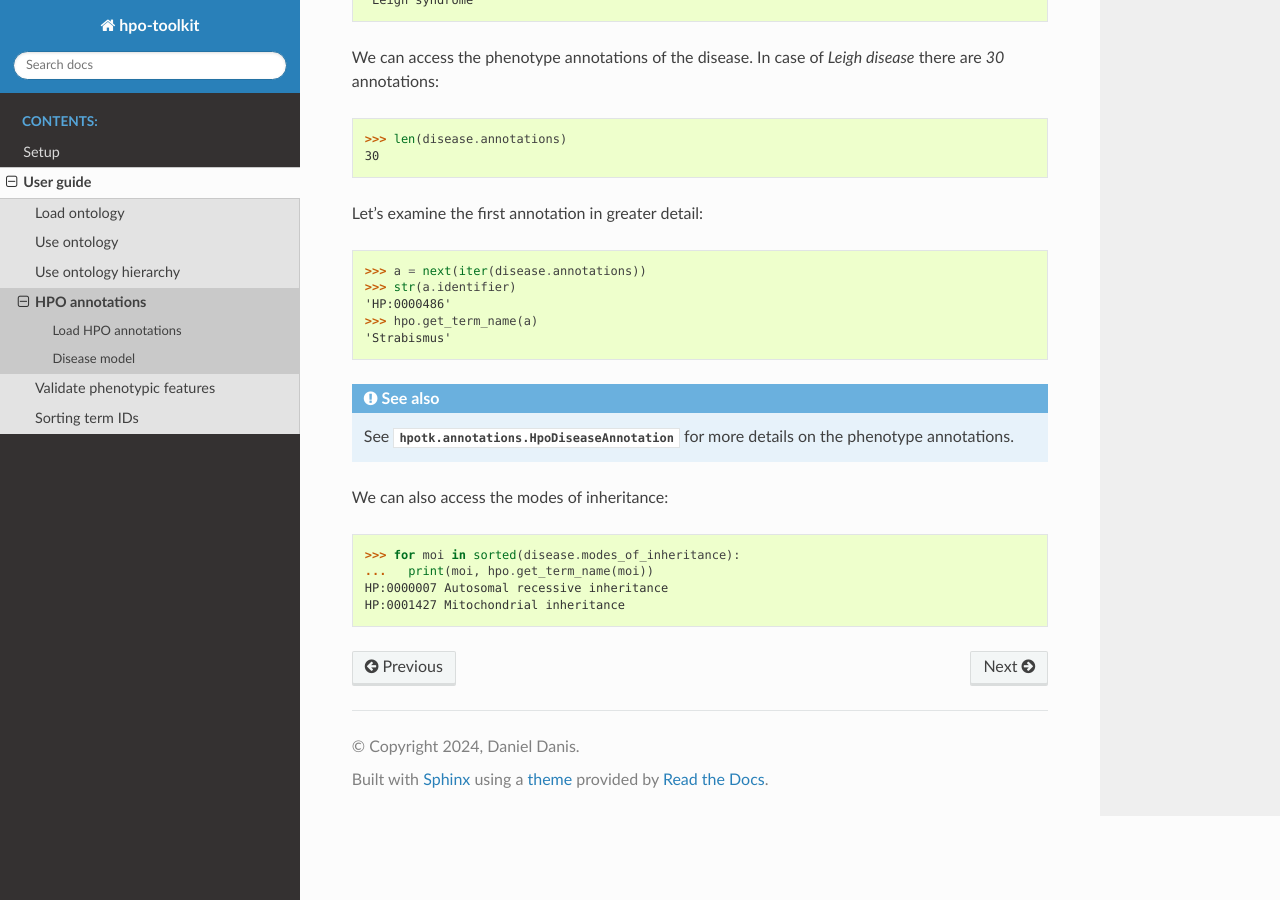
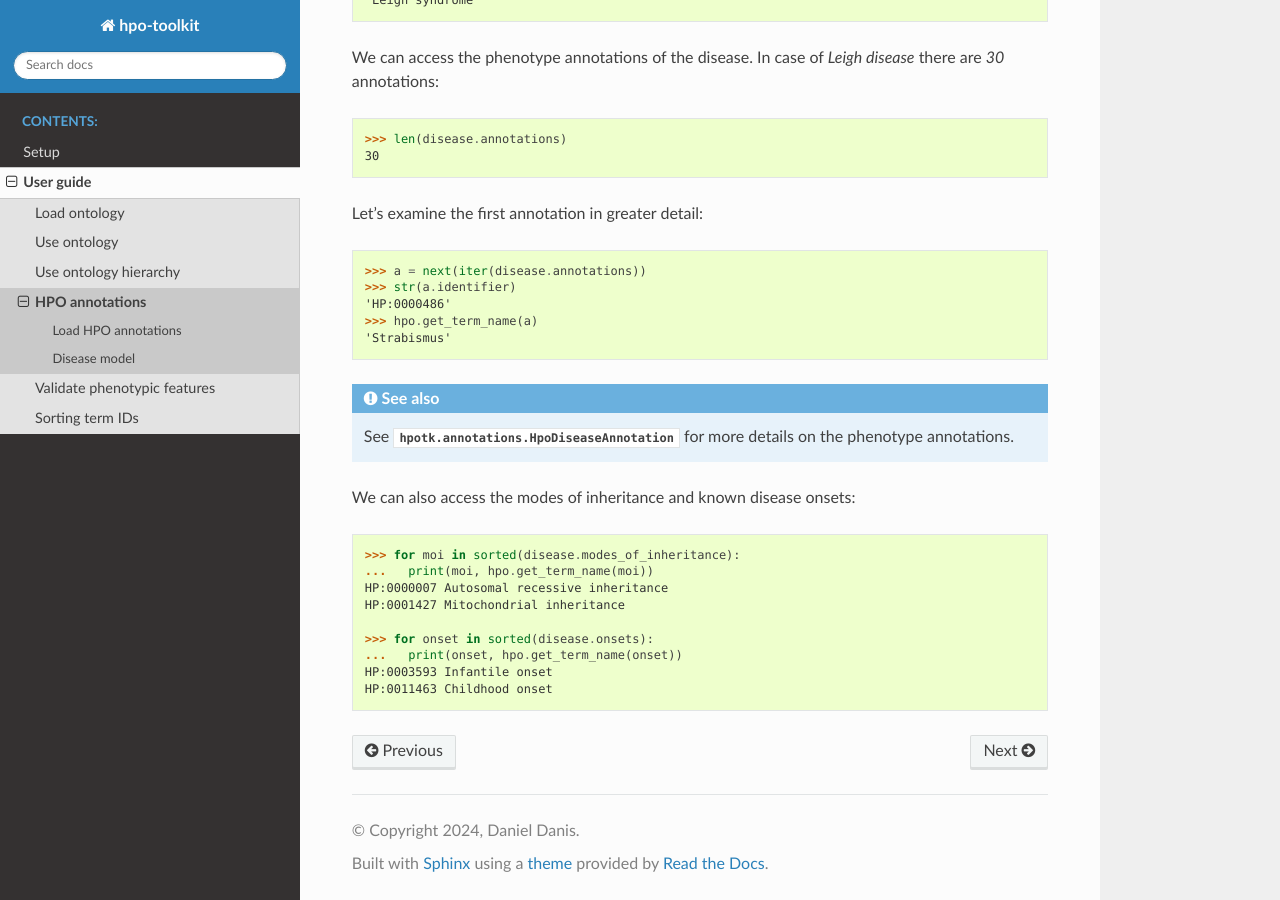
Before and after one commit to ielis/hpo-toolkit, a Sphinx documentation site: the page built from docs/user-guide/load-hpo-annotations.rst, in a window 1280 px wide and 900 px high, scrolled down 1580 px. Built offline with Sphinx 7.4.7 and the Read the Docs theme 3.1.0, drawn with Linux system fonts in a browser that asks for light colours; pages that are not in the unit, such as notebooks, are missing from menus.

Commit message:
Show the onsets in the docs.

```diff
--- a/docs/user-guide/load-hpo-annotations.rst
+++ b/docs/user-guide/load-hpo-annotations.rst
@@ -100,7 +100,7 @@ Let's examine the first annotation in greater detail:
 
   See :class:`hpotk.annotations.HpoDiseaseAnnotation` for more details on the phenotype annotations.
 
-We can also access the modes of inheritance:
+We can also access the modes of inheritance and known disease onsets:
 
 .. doctest:: hpoa-io
 
@@ -108,3 +108,8 @@ We can also access the modes of inheritance:
   ...   print(moi, hpo.get_term_name(moi))
   HP:0000007 Autosomal recessive inheritance
   HP:0001427 Mitochondrial inheritance
+
+  >>> for onset in sorted(disease.onsets):
+  ...   print(onset, hpo.get_term_name(onset))
+  HP:0003593 Infantile onset
+  HP:0011463 Childhood onset
```
